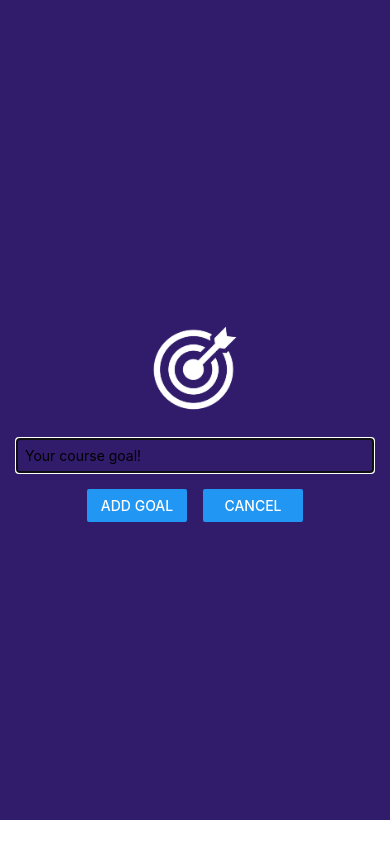
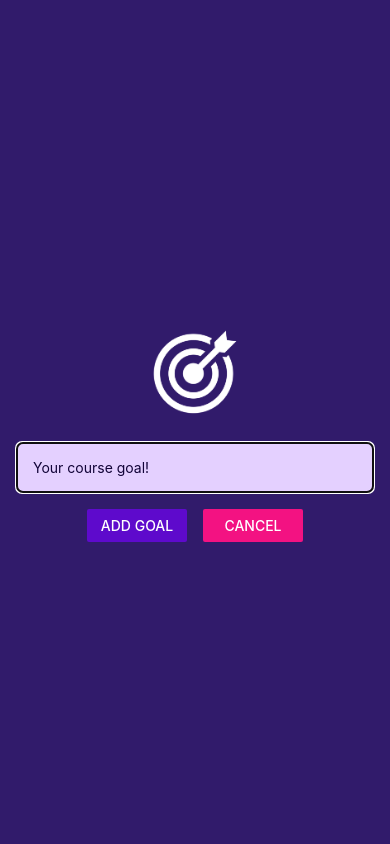
Before and after one commit to dzheleznyakov/Learning-ReactNative, a React Native app: screen / in a window 390 px wide. Both pictures are taken after a click on the button "ADD NEW GOAL". Built offline with nearby package versions, Linux system fonts and the light colour scheme.

Commit message:
App finishing touches

```diff
--- a/App.js
+++ b/App.js
@@ -5,6 +5,7 @@
   FlatList,
   Button,
  } from 'react-native';
+ import { StatusBar } from 'expo-status-bar';
 
  import GoalItem from './components/GoalItem';
  import GoalInput from './components/GoalInput';
@@ -36,6 +37,8 @@
   }
 
   return (
+    <>
+        <StatusBar style='light' />
         <View style={styles.appContainer}>
             <Button
             title="Add new goal"
@@ -64,6 +67,7 @@
             />
             </View>
         </View>
+    </>
   );
 }
 
--- a/app.json
+++ b/app.json
@@ -6,6 +6,7 @@
     "orientation": "portrait",
     "icon": "./assets/icon.png",
     "userInterfaceStyle": "light",
+    "backgroundColor": "#1e085a",
     "splash": {
       "image": "./assets/splash.png",
       "resizeMode": "contain",
--- a/components/GoalInput.js
+++ b/components/GoalInput.js
@@ -25,17 +25,17 @@
             <View style={styles.inputContainer}>
                 <Image style={styles.image} source={require('../assets/images/goal.png')} />
                 <TextInput
-                style={styles.textInput}
-                placeholder='Your course goal!'
-                onChangeText={goalInputHandler}
-                value={enteredGoalText}
-            />
+                    style={styles.textInput}
+                    placeholder='Your course goal!'
+                    onChangeText={goalInputHandler}
+                    value={enteredGoalText}
+                />
                 <View style={styles.buttonContainer}>
                     <View style={styles.button}>
-                        <Button title='Add Goal' onPress={addGoalHanlder} />
+                        <Button title='Add Goal' onPress={addGoalHanlder} color="#5e0acc" />
                     </View>
                     <View style={styles.button}>
-                        <Button title='Cancel' onPress={props.onCancel} />
+                        <Button title='Cancel' onPress={props.onCancel} color="#f31282" />
                     </View>
                 </View>
             </View>
@@ -48,7 +48,6 @@
         flex: 1,
         justifyContent: 'center',
         alignItems: 'center',
-        marginBottom: 24,
         padding: 16,
         backgroundColor: '#311b6b',
     },
@@ -59,9 +58,12 @@
     },
     textInput: {
         borderWidth: 1,
-        borderColor: '#cccccc',
+        borderColor: '#e4d0ff',
+        backgroundColor: '#e4d0ff',
+        color: '#120438',
+        borderRadius: 6,
         width: '100%',
-        padding: 8,
+        padding: 16,
     },
     buttonContainer: {
         flexDirection: 'row',
```
Lines whose indentation alone changed are shown as unchanged.
